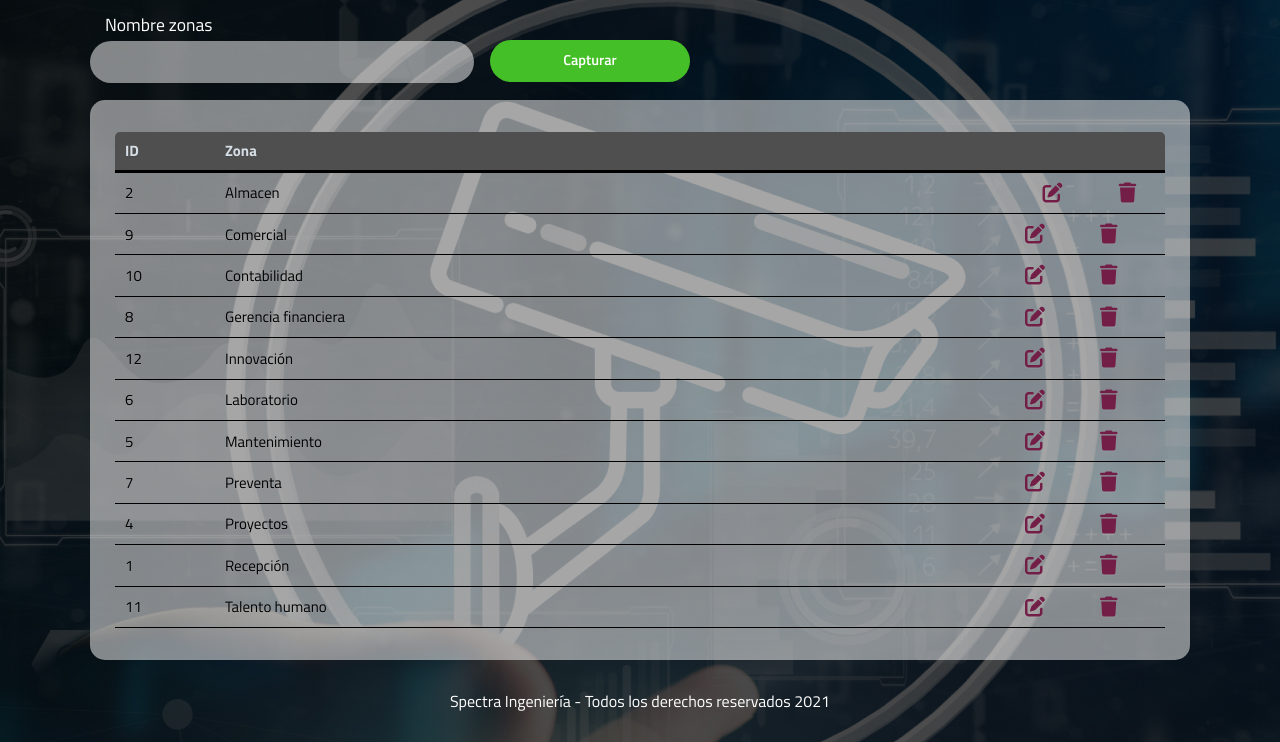
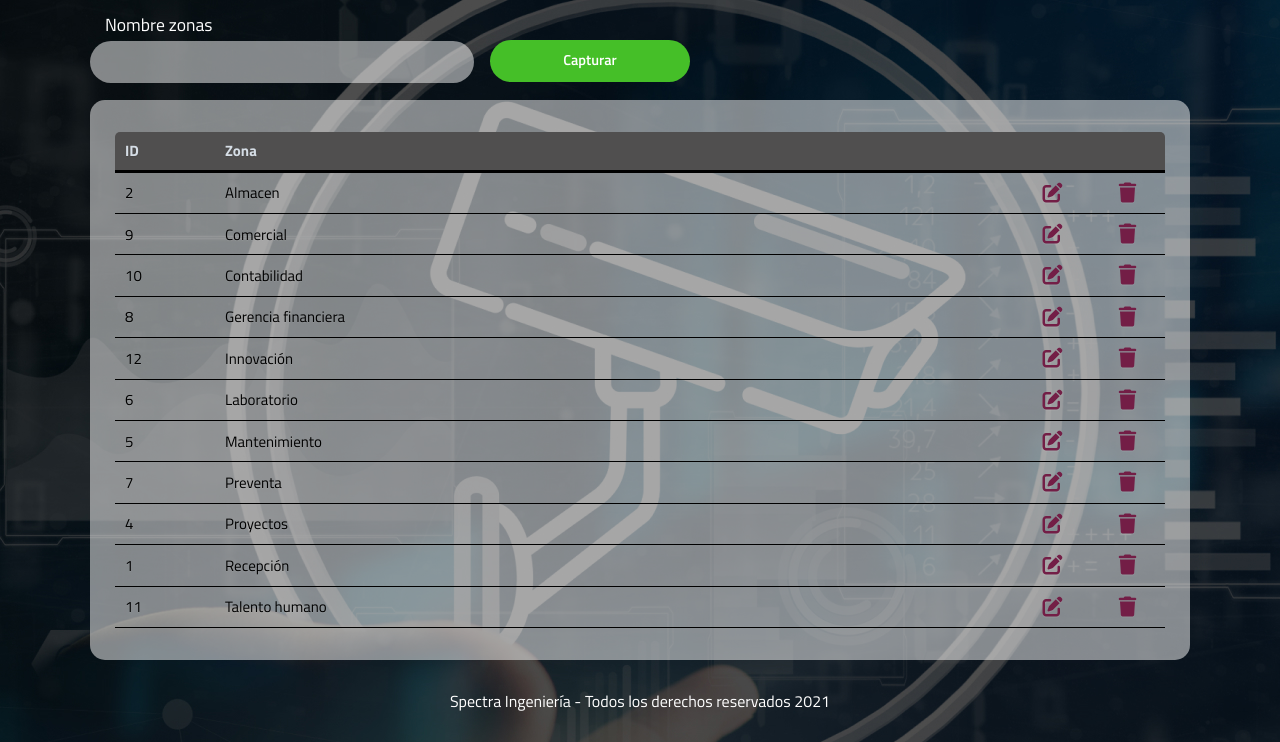
Before and after one commit to F2Design/SFIS, a plain HTML site: page SFIS/Configuracion/zonas.html in a window 1280 px wide. Shown: the part 193-935 px from the top of the page. Drawn offline with Linux system fonts and the light colour scheme.

Commit message:
Add files via upload
Ajustes estilos vista zonas HTML

```diff
--- a/SFIS/Configuracion/zonas.html
+++ b/SFIS/Configuracion/zonas.html
@@ -123,80 +123,80 @@
                         <!-- td col -->
                         <td>9</td>
                         <td>Comercial</td>
-                        <td><a href="#"><i class="fas fa-edit"></i></a></td>
-                        <td><a href="#"><i class="fas fa-trash"></i></a></td>
+                        <td class="last-col"><a href="#"><i class="fas fa-edit"></i></a></td>
+                        <td class="last-col"><a href="#"><i class="fas fa-trash"></i></a></td>
                     </tr>
                     <!-- row 4 -->
                     <tr>
                         <!-- td col -->
                         <td>10</td>
                         <td>Contabilidad</td>
-                        <td><a href="#"><i class="fas fa-edit"></i></a></td>
-                        <td><a href="#"><i class="fas fa-trash"></i></a></td>
+                        <td class="last-col"><a href="#"><i class="fas fa-edit"></i></a></td>
+                        <td class="last-col"><a href="#"><i class="fas fa-trash"></i></a></td>
                     </tr>
                     <!-- row 5 -->
                     <tr>
                         <!-- td col -->
                         <td>8</td>
                         <td>Gerencia financiera</td>
-                        <td><a href="#"><i class="fas fa-edit"></i></a></td>
-                        <td><a href="#"><i class="fas fa-trash"></i></a></td>
+                        <td class="last-col"><a href="#"><i class="fas fa-edit"></i></a></td>
+                        <td class="last-col"><a href="#"><i class="fas fa-trash"></i></a></td>
                     </tr>
                     <!-- row 6 -->
                     <tr>
                         <!-- td col -->
                         <td>12</td>
                         <td>Innovación</td>
-                        <td><a href="#"><i class="fas fa-edit"></i></a></td>
-                        <td><a href="#"><i class="fas fa-trash"></i></a></td>
+                        <td class="last-col"><a href="#"><i class="fas fa-edit"></i></a></td>
+                        <td class="last-col"><a href="#"><i class="fas fa-trash"></i></a></td>
                     </tr>
                     <!-- row 7 -->
                     <tr>
                         <!-- td col -->
                         <td>6</td>
                         <td>Laboratorio</td>
-                        <td><a href="#"><i class="fas fa-edit"></i></a></td>
-                        <td><a href="#"><i class="fas fa-trash"></i></a></td>
+                        <td class="last-col"><a href="#"><i class="fas fa-edit"></i></a></td>
+                        <td class="last-col"><a href="#"><i class="fas fa-trash"></i></a></td>
                     </tr>
                     <!-- row 8 -->
                     <tr>
                         <!-- td col -->
                         <td>5</td>
                         <td>Mantenimiento</td>
-                        <td><a href="#"><i class="fas fa-edit"></i></a></td>
-                        <td><a href="#"><i class="fas fa-trash"></i></a></td>
+                        <td class="last-col"><a href="#"><i class="fas fa-edit"></i></a></td>
+                        <td class="last-col"><a href="#"><i class="fas fa-trash"></i></a></td>
                     </tr>
                     <!-- row 9 -->
                     <tr>
                         <!-- td col -->
                         <td>7</td>
                         <td>Preventa</td>
-                        <td><a href="#"><i class="fas fa-edit"></i></a></td>
-                        <td><a href="#"><i class="fas fa-trash"></i></a></td>
+                        <td class="last-col"><a href="#"><i class="fas fa-edit"></i></a></td>
+                        <td class="last-col"><a href="#"><i class="fas fa-trash"></i></a></td>
                     </tr>
                     <!-- row 10 -->
                     <tr>
                         <!-- td col -->
                         <td>4</td>
                         <td>Proyectos</td>
-                        <td><a href="#"><i class="fas fa-edit"></i></a></td>
-                        <td><a href="#"><i class="fas fa-trash"></i></a></td>
+                        <td class="last-col"><a href="#"><i class="fas fa-edit"></i></a></td>
+                        <td class="last-col"><a href="#"><i class="fas fa-trash"></i></a></td>
                     </tr>
                     <!-- row 11 -->
                     <tr>
                         <!-- td col -->
                         <td>1</td>
                         <td>Recepción</td>
-                        <td><a href="#"><i class="fas fa-edit"></i></a></td>
-                        <td><a href="#"><i class="fas fa-trash"></i></a></td>
+                        <td class="last-col"><a href="#"><i class="fas fa-edit"></i></a></td>
+                        <td class="last-col"><a href="#"><i class="fas fa-trash"></i></a></td>
                     </tr>
                     <!-- row 12 -->
                     <tr>
                         <!-- td col -->
                         <td>11</td>
                         <td>Talento humano</td>
-                        <td><a href="#"><i class="fas fa-edit"></i></a></td>
-                        <td><a href="#"><i class="fas fa-trash"></i></a></td>
+                        <td class="last-col"><a href="#"><i class="fas fa-edit"></i></a></td>
+                        <td class="last-col"><a href="#"><i class="fas fa-trash"></i></a></td>
                     </tr>
                 </table>
             </div>
```
